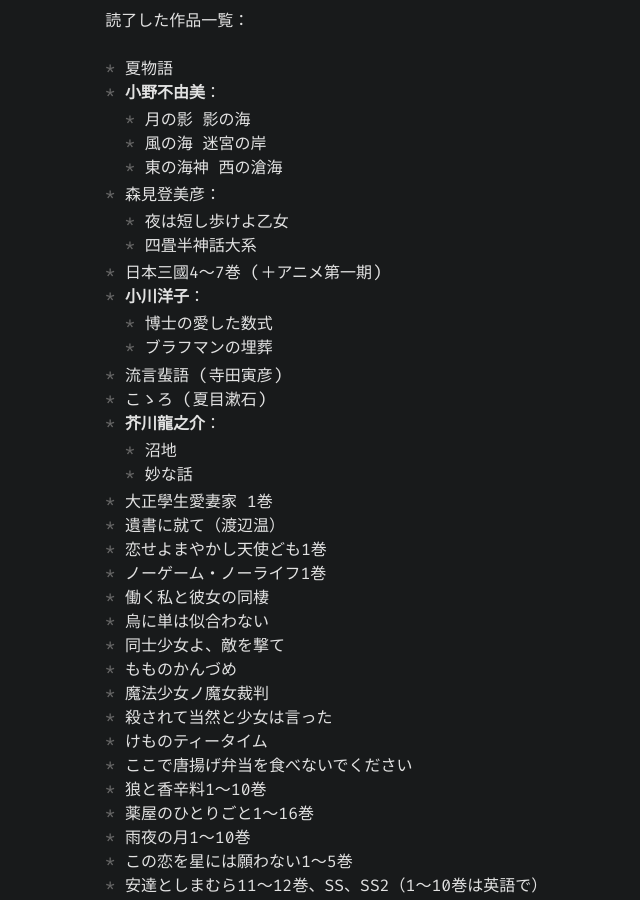
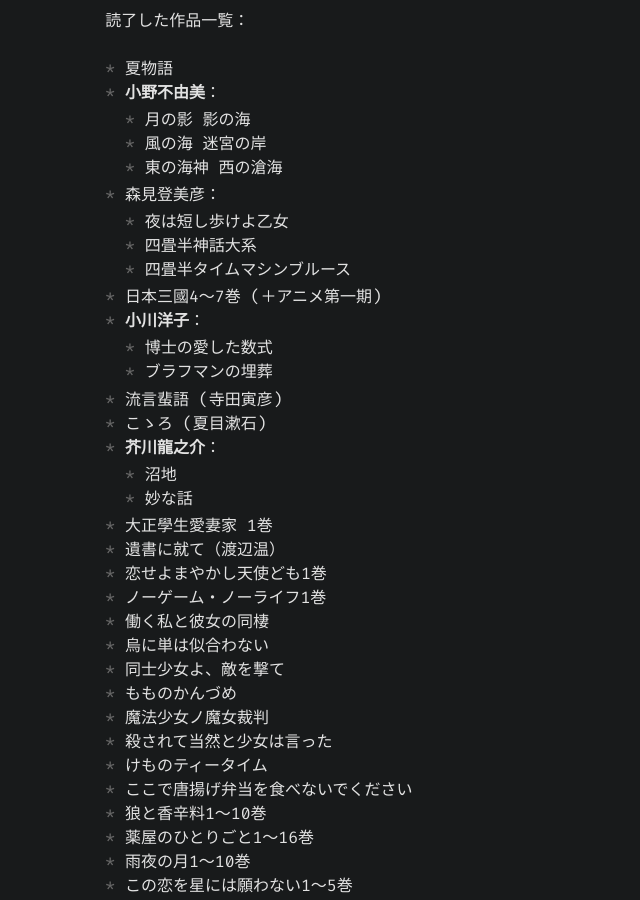
Before and after one commit to Ptkyr/Ptkyr.github.io, a Jekyll site: the page built from index.md, in a window 1280 px wide and 900 px high, scrolled down 685 px. Shown: the whole window, without its empty margins (131-771 px from the left). Built offline with Jekyll 4.4.1, drawn with Linux system fonts in a browser that asks for light colours.

Commit message:
yojouhantimemachine

```diff
--- a/index.md
+++ b/index.md
@@ -26,6 +26,7 @@
 - 森見登美彦：
   - 夜は短し歩けよ乙女
   - 四畳半神話大系
+  - 四畳半タイムマシンブルース
 - 日本三國4～7巻 (＋アニメ第一期)
 - **小川洋子**：
   - 博士の愛した数式
```
